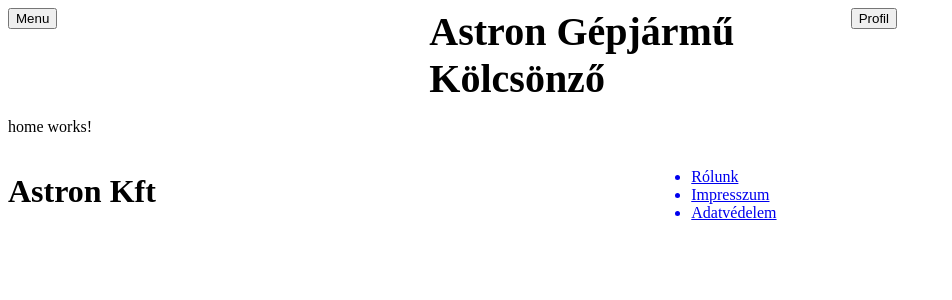
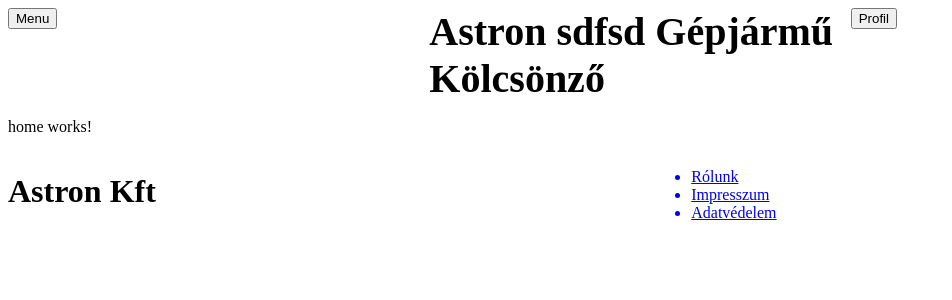
Before and after one commit to isti91/astron_ak, an Angular app in the folder frontend/: page / in a window 1280 px wide. Shown: the top 300 px of the page, without its empty margins (0-952 px from the left). Built offline with nearby package versions, Linux system fonts and the light colour scheme.

Commit message:
teszt push commit

```diff
--- a/frontend/src/app/header/header.component.ts
+++ b/frontend/src/app/header/header.component.ts
@@ -7,5 +7,5 @@ import {MatSidenavModule} from '@angular/material/sidenav';
 	styleUrls: ['./header.component.scss']
 })
 export class HeaderComponent {
-	headerTitle: string = 'Astron Gépjármű Kölcsönző';
+	headerTitle: string = 'Astron sdfsd Gépjármű Kölcsönző';
 }
```
